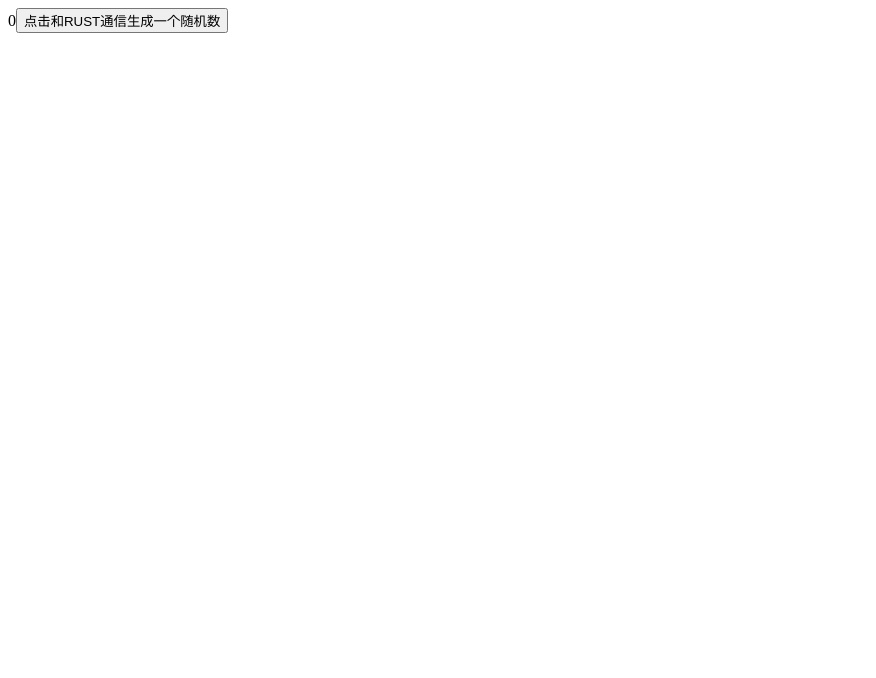
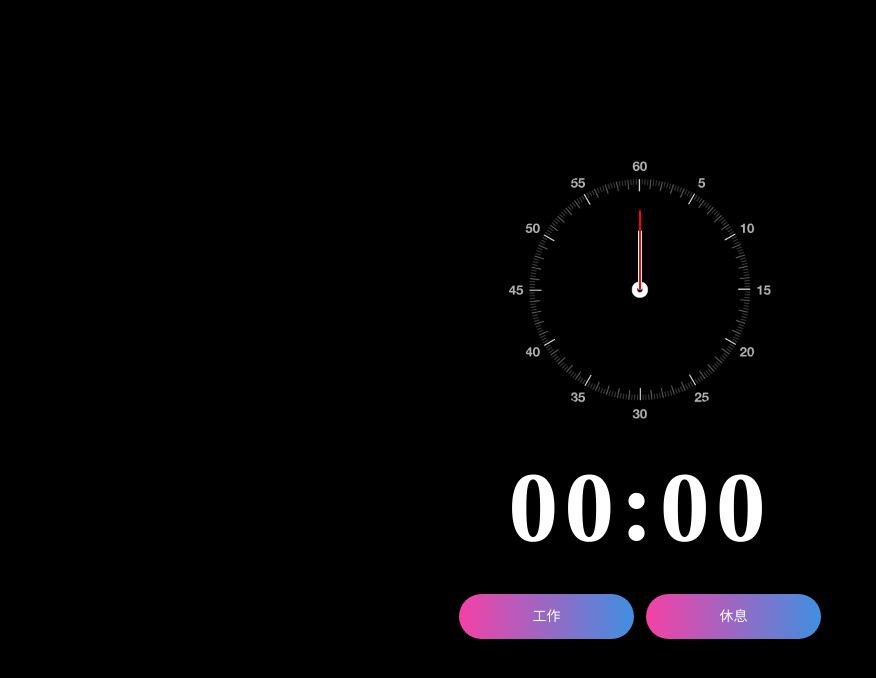
Before and after one commit to 1847016090/tomato-clock, a React (Vite) app: page / in a window 1280 px wide. Shown: the top 678 px of the page, without its empty margins (0-876 px from the left). Built offline with nearby package versions, Linux system fonts and the light colour scheme.

Commit message:
fix: 新增播放暂停功能

```diff
--- a/src/App.tsx
+++ b/src/App.tsx
@@ -1,4 +1,4 @@
-import Pages from "@/pages/index_old";
+import Pages from "@/pages/index";
 
 function App() {
   return (
--- a/src/assets/style/commonClassNames.less
+++ b/src/assets/style/commonClassNames.less
@@ -1,13 +1,17 @@
+body {
+  margin: 0;
+}
+
 .flex-center {
-    display: flex;
-    justify-content: center;
-    align-items: center;
+  display: flex;
+  justify-content: center;
+  align-items: center;
 }
 
 .font-size-24 {
-    font-size: 24px;
+  font-size: 24px;
 }
 
 .font-size-16 {
-    font-size: 16px;
+  font-size: 16px;
 }
--- a/src/pages/index.less
+++ b/src/pages/index.less
@@ -1,8 +1,8 @@
 .clock-container {
   background-color: #000;
-  height: 100%;
+  height: 100vh;
   width: 100vw;
-  gap: 60px;
+  gap: 30px;
   display: flex;
   color: white;
   flex-direction: column;
@@ -35,4 +35,9 @@
     z-index: 1;
     border: none;
   }
+  .status-icon {
+    height: 45px;
+    width: 45px;
+    cursor: pointer;
+  }
 }
--- a/src/pages/index.tsx
+++ b/src/pages/index.tsx
@@ -1,22 +1,33 @@
 /* eslint-disable @typescript-eslint/explicit-function-return-type */
-import React, { useEffect, useRef, useState } from "react";
+import React, { useEffect, useMemo, useRef, useState } from "react";
 import AlarmClock from "./components/clock";
 import clockAudio from "./clock.mp3";
 import "./index.less";
 import { formatSeconds } from "./utils";
 import { message } from "antd";
+import pause from "@/assets/pause.svg";
+import play from "@/assets/play.svg";
 
 interface HomeProps {}
+enum ClockStatusEnum {
+  Play,
+  Pause,
+  Stop,
+}
 
 const Home: React.FC<HomeProps> = () => {
   const [time, setTime] = useState(-1);
   const [initialTime, setInitialTime] = useState(0);
+  const [status, setStatus] = useState<ClockStatusEnum>(ClockStatusEnum.Stop);
+
   const timeRef = useRef<any>(null);
   useEffect(() => {
     if (time > 0) {
-      timeRef.current = setTimeout(() => {
-        setTime((time) => time - 1);
-      }, 1000);
+      timeRef.current =
+        status === ClockStatusEnum.Play &&
+        setTimeout(() => {
+          setTime((time) => time - 1);
+        }, 1000);
     } else if (time === 0) {
       message.success("任务已结束");
       playClock();
@@ -25,7 +36,7 @@ const Home: React.FC<HomeProps> = () => {
     return () => {
       timeRef.current && clearTimeout(timeRef.current);
     };
-  }, [time]);
+  }, [time, status]);
 
   const playClock = () => {
     const audio = new Audio(clockAudio);
@@ -36,6 +47,7 @@ const Home: React.FC<HomeProps> = () => {
   const onWork = () => {
     const workTime = 25 * 60;
     setTime(workTime);
+    setStatus(ClockStatusEnum.Play);
     setInitialTime(workTime);
   };
 
@@ -43,19 +55,57 @@ const Home: React.FC<HomeProps> = () => {
     const restTime = 1 * 60;
     setTime(restTime);
     setInitialTime(restTime);
+    setStatus(ClockStatusEnum.Play);
   };
+
+  const onPlay = () => {
+    setStatus(ClockStatusEnum.Play);
+  };
+
+  const onPause = () => {
+    setStatus(ClockStatusEnum.Pause);
+  };
+
+  const content = useMemo(() => {
+    if (status === ClockStatusEnum.Stop) {
+      return (
+        <>
+          <button className="long" onClick={onWork}>
+            工作
+          </button>
+          <button className="short" onClick={onRest}>
+            休息
+          </button>
+        </>
+      );
+    }
+    if (status === ClockStatusEnum.Pause) {
+      return (
+        <img
+          className="status-icon"
+          src={pause}
+          onClick={onPlay}
+          title="点击播放"
+        />
+      );
+    }
+    if (status === ClockStatusEnum.Play) {
+      return (
+        <img
+          className="status-icon"
+          src={play}
+          onClick={onPause}
+          title="点击暂停"
+        />
+      );
+    }
+  }, [status]);
+
   return (
     <div className="clock-container">
       <AlarmClock time={time} initialTime={initialTime} />
       <div className="timer">{formatSeconds(time)}</div>
-      <div className="types">
-        <button className="long" onClick={onWork}>
-          工作
-        </button>
-        <button className="short" onClick={onRest}>
-          休息
-        </button>
-      </div>
+      <div className="types">{content}</div>
     </div>
   );
 };
```
Also changed, not shown: src/assets/pause.svg (added), src/assets/play.svg (added).
